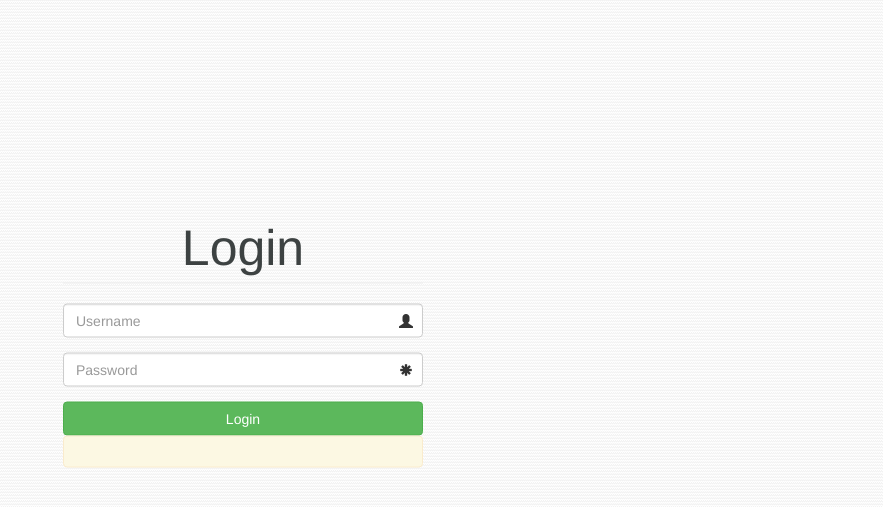
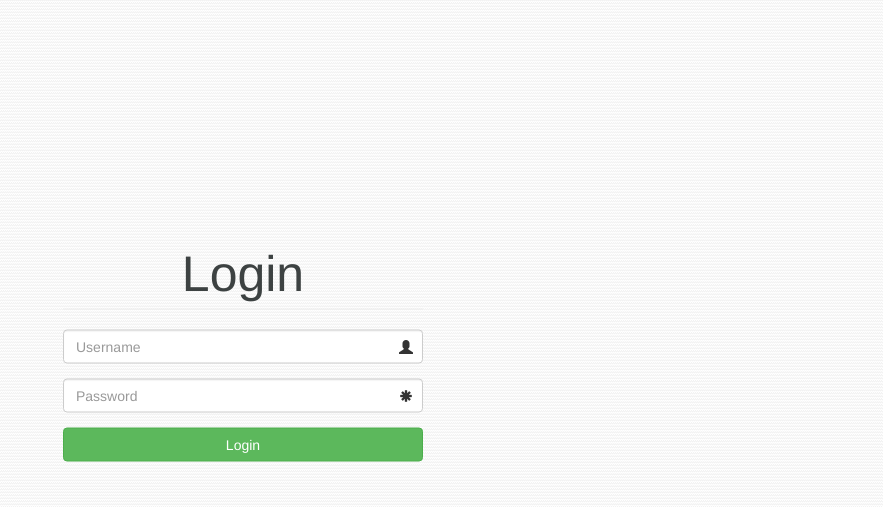
Before and after one commit to ClusterHQ/flocker-sourcelair, a Django app: page /login/ in a window 1280 px wide. Shown: the part 50-557 px from the top of the page, without its empty margins (397-1280 px from the left). Run offline with Django 3.2, Linux system fonts and the light colour scheme; parts of the project's set-up code (start-up, migrations or seed data) failed here and were passed over; some libraries are stand-ins or nearby versions.

Commit message:
fixed css

```diff
--- a/web/ui/static/ui/css/common.css
+++ b/web/ui/static/ui/css/common.css
@@ -20,3 +20,7 @@ html, .navbar {
     left:50%;
     transform: translate(-50%,-50%);
 }
+
+.space {
+	margin-top : 10px;
+}
--- a/web/ui/templates/ui/login.html
+++ b/web/ui/templates/ui/login.html
@@ -43,8 +43,6 @@
                             Login
                         </button>
                     </form>
-
-                    <div class="alert alert-warning alert-block space fade in"></div>
                 </div>
             </div>
         </div>
```
